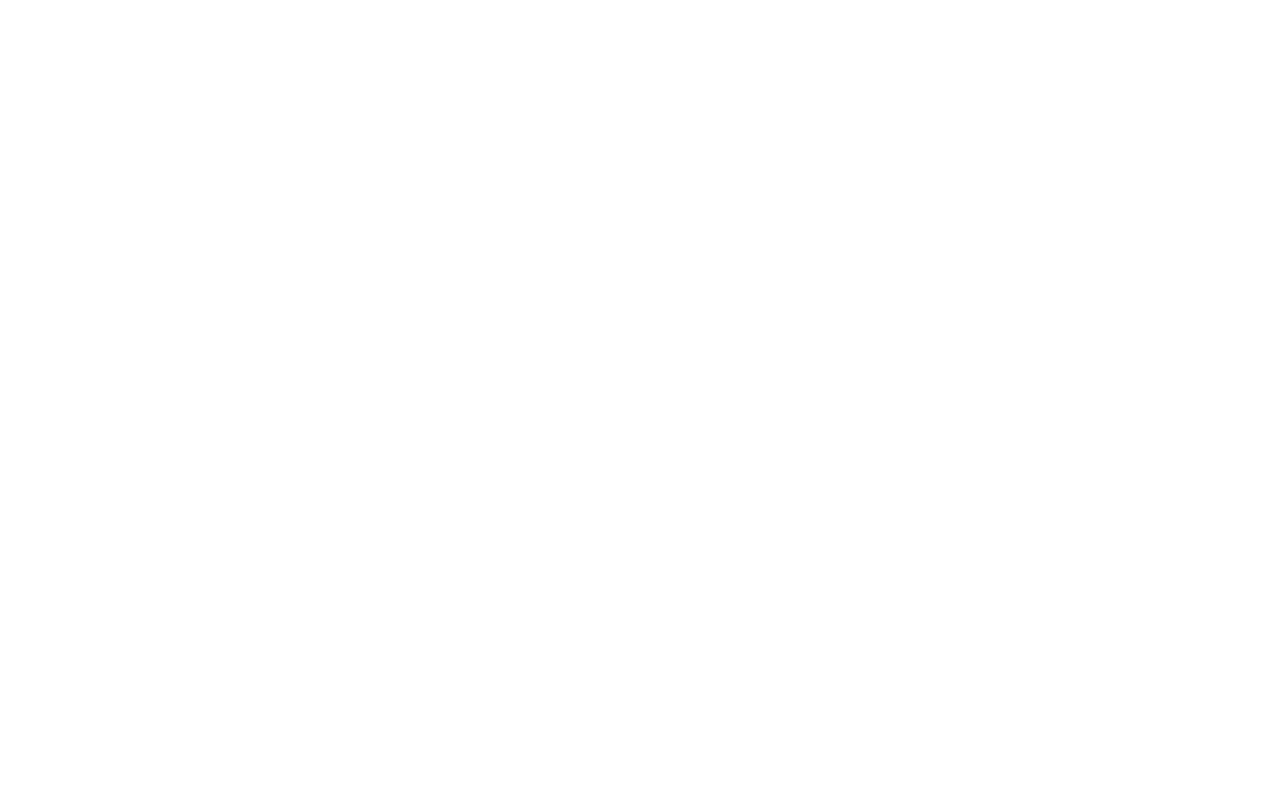
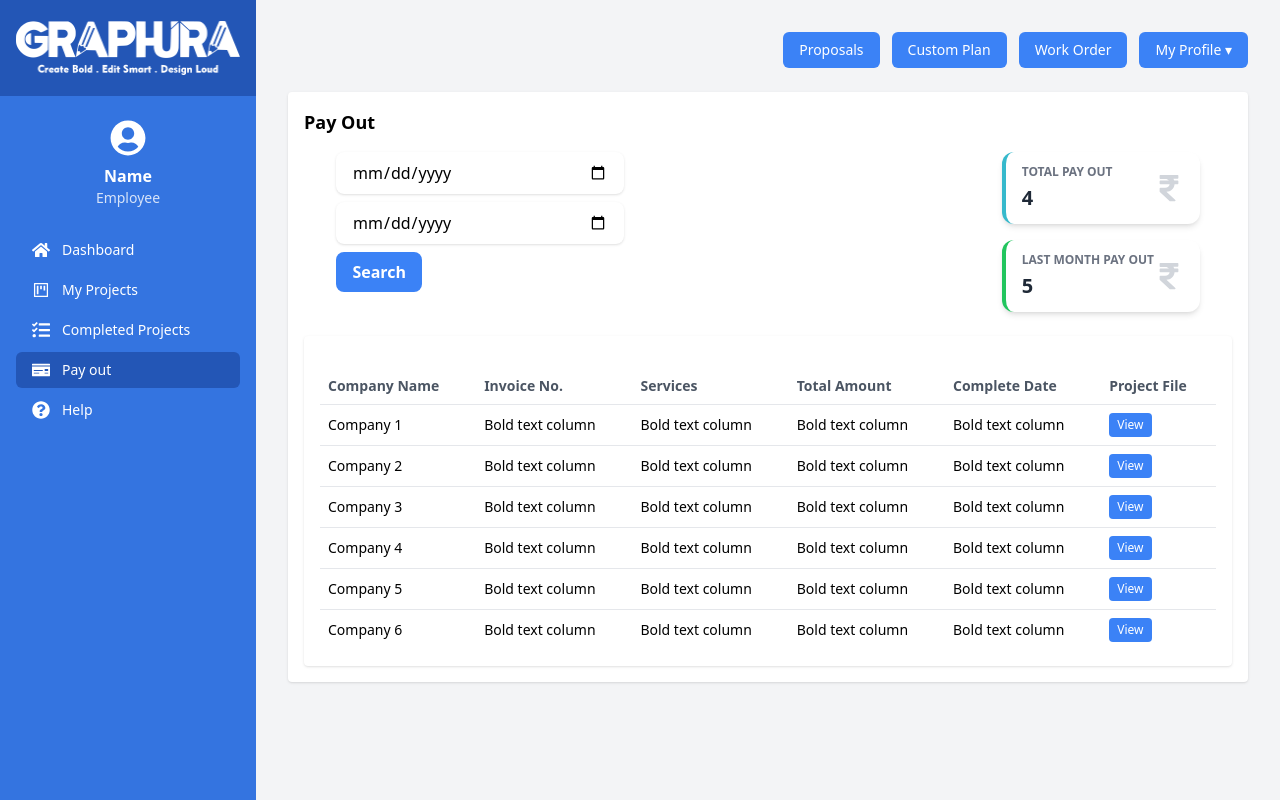
Before and after one commit to databasegraphura/management_employee, a React (Create React App) app: page /payout in a window 1280 px wide. Before the commit this address had no page. Built offline with nearby package versions, Linux system fonts and the light colour scheme.

Commit message:
Add payout UI section

```diff
--- a/src/App.js
+++ b/src/App.js
@@ -2,6 +2,7 @@
 import Dashboard from "./pages/Dashboard";
 import MyProjects from "./pages/MyProjects";
 import Help from "./pages/Help";
+import PayOut from "./pages/PayOut";
 
 function App() {
   return (
@@ -10,6 +11,7 @@
         <Route path="/" element={<Dashboard />} />
         <Route path="/dashboard" element={<Dashboard />} />
         <Route path="/my-projects" element={<MyProjects />} />
+        <Route path="/payout" element={<PayOut/>} />
         <Route path="/help" element={<Help />} />
         {/* Add more routes here later */}
       </Routes>
--- /dev/null
+++ b/src/components/PayoutTable.jsx
@@ -0,0 +1,57 @@
+import { useState } from "react";
+
+export default function PayoutTable({ title }) {
+  const [showModal, setShowModal] = useState(false);
+  const [selectedCompany, setSelectedCompany] = useState("");
+
+  const rows = Array.from({ length: 6 }, (_, i) => ({
+    company: `Company ${i + 1}`,
+    invoice: "Bold text column",
+    service: "Bold text column",
+    total_amount: "Bold text column",
+    complete_date: "Bold text column",
+    project_file: "Bold text column",
+  }));
+
+  const handleUpdateClick = (company) => {
+    setSelectedCompany(company);
+    setShowModal(true);
+  };
+
+  return (
+    <div className="bg-white rounded shadow mt-6 p-4 overflow-x-auto">
+      <h2 className="text-lg font-semibold mb-4">{title}</h2>
+      <table className="w-full table-auto text-sm text-left">
+        <thead className="text-gray-600 font-bold">
+          <tr>
+            <th className="px-2 py-2">Company Name</th>
+            <th className="px-2 py-2">Invoice No.</th>
+            <th className="px-2 py-2">Services</th>
+            <th className="px-2 py-2">Total Amount</th>
+            <th className="px-2 py-2">Complete Date</th>
+            <th className="px-2 py-2">Project File</th>
+          </tr>
+        </thead>
+        <tbody>
+          {rows.map((row, idx) => (
+            <tr key={idx} className="border-t">
+              <td className="px-2 py-2">{row.company}</td>
+              <td className="px-2 py-2">{row.invoice}</td>
+              <td className="px-2 py-2">{row.service}</td>
+              <td className="px-2 py-2">{row.total_amount}</td>
+              <td className="px-2 py-2">{row.complete_date}</td>
+              <td className="px-2 py-2">
+                <button
+                  onClick={() => handleUpdateClick(row.company)}
+                  className="bg-blue-500 text-white px-2 py-1 rounded text-xs"
+                >
+                  View
+                </button>
+              </td>
+            </tr>
+          ))}
+        </tbody>
+      </table>
+    </div>
+  );
+}
--- /dev/null
+++ b/src/pages/PayOut.jsx
@@ -0,0 +1,43 @@
+import PayoutTable from "../components/PayoutTable";
+import Sidebar from "../components/Sidebar";
+import StatCard from "../components/StatCard";
+import Topbar from "../components/Topbar";
+import { FaRupeeSign } from "react-icons/fa";
+
+export default function PayOut() {
+  const payoutData = Array.from({ length: 7 }, (_, i) => ({
+    company: "Bold text column",
+    invoice: "Bold text column",
+    service: "Bold text column",
+    amount: "Bold text column",
+    date: "Bold text column",
+  }));
+
+  return (
+    <div className="flex">
+      <Sidebar />
+      <div className="flex-1 p-8 bg-gray-100 min-h-screen">
+        <Topbar />
+
+        <div className="bg-white rounded shadow mt-6 p-4">
+          <h2 className="text-lg font-semibold mb-4">Pay Out</h2>
+
+            <div className="px-8 flex w-full justify-between">
+                <div className="flex flex-col gap-2 w-1/3">
+                    <input type="date" placeholder="Start Date"  className="px-4 py-2 rounded-lg shadow"/>
+                    <input type="date" placeholder="End Date" className="px-4 py-2 rounded-lg shadow"/>
+                    <button className="w-[30%] text-white px-4 py-2 bg-blue-500 rounded-lg font-bold cursor-pointer">Search</button>
+                </div>
+                <div className="flex flex-col gap-4">
+                    <StatCard label="TOTAL PAY OUT" value="4" icon={<FaRupeeSign />} color="border-[#36b9cc]"/>
+                    <StatCard label="LAST MONTH PAY OUT" value="5" icon={<FaRupeeSign />} color="border-green-500"/>
+                </div>
+            </div>
+
+          {/* Payout Table */}
+            <PayoutTable/>
+        </div>
+      </div>
+    </div>
+  );
+}
```
